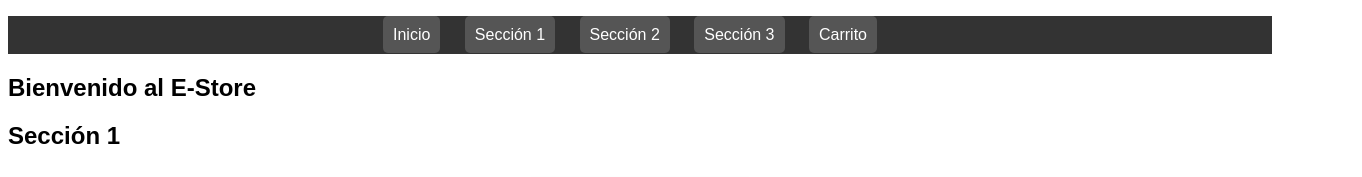
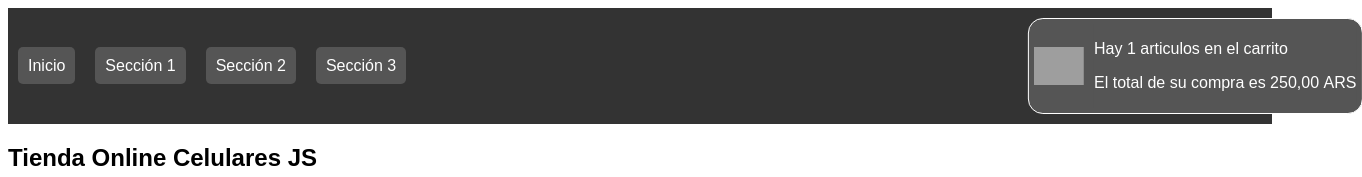
Before and after one commit to EmilioF15/JavascriptFlexCoder, a plain HTML site: page index.html in a window 1280 px wide. Shown: the top 177 px of the page, 1362 px wide, since content can reach past the window. Drawn offline with Linux system fonts and the light colour scheme; no server answers; grey boxes are pictures that could not be loaded.

Commit message:
posicionamiento del carrito y css

```diff
--- a/assets/CSS/style.css
+++ b/assets/CSS/style.css
@@ -1,18 +1,27 @@
-
 body {
     font-family: Arial, sans-serif;
 }
 
+nav {
+    display: flex;
+    justify-content: space-between; /* Asegura que los elementos se distribuyan */
+    align-items: center; /* Alinea verticalmente los elementos */
+    background-color: #333; /* Color de fondo para la barra de navegación */
+    padding: 10px; /* Espacio interior en toda la barra */
+}
+
 nav ul {
+    display: flex;
+    flex-direction: row;
     list-style-type: none;
-    background-color: #333;
-    padding: 10px;
+    padding: 0; /* Asegura que no hay espacio extra dentro de la lista */
+    margin: 0; /* Asegura que no hay margen extra alrededor de la lista */
+    align-items: center; /* Centra los elementos de la lista verticalmente */
     text-align: center;
 }
 
 nav ul li {
-    display: inline;
-    margin-right: 20px;
+    margin-right: 20px; /* Espacio entre los elementos del menú */
 }
 
 nav ul li a {
@@ -21,6 +30,32 @@ nav ul li a {
     padding: 10px;
     background-color: #555;
     border-radius: 5px;
+}
+
+.cart-container {
+    display: flex;
+    align-items: center;
+    justify-self: end;
+    gap: 10px;
+}
+
+#carrito-li{
+    padding: 5px;
+    border: solid 1px white;
+    border-radius: 15px;
+    background-color: #555;
+    overflow: hidden;
+    position: relative;
+    transform: translateX(180%);
+}
+
+.cart-img {
+    width: 50px;
+}
+.cart-info{
+    text-align: start;
+    color: white;
+    background-color: #555;
 }
 
 .card-container {
--- a/index.html
+++ b/index.html
@@ -1,11 +1,10 @@
-
 <!DOCTYPE html>
 <html lang="en">
   <head>
-    <meta charset="UTF-8">
-    <meta name="viewport" content="width=device-width, initial-scale=1.0">
+    <meta charset="UTF-8" />
+    <meta name="viewport" content="width=device-width, initial-scale=1.0" />
     <title>Entrega Final Javascript Flex CoderHouse</title>
-    <link rel="stylesheet" href="./assets/CSS/style.css">
+    <link rel="stylesheet" href="./assets/CSS/style.css" />
     <script src="./main.js" defer></script>
   </head>
   <body>
@@ -15,18 +14,30 @@
         <li><a href="#seccion1">Sección 1</a></li>
         <li><a href="#seccion2">Sección 2</a></li>
         <li><a href="#seccion3">Sección 3</a></li>
-            <li class="cart"><a href="#cart">Carrito</a></li>
+        <li id="carrito-li">
+          <div class="cart-container">
+            <img
+              class="cart-img"
+              src="https://cdn-icons-png.flaticon.com/512/3144/3144456.png"
+              alt="Carrito de Compras"
+            />
+            <div class="cart-info">
+              <p id="cantidadArticulos"></p>
+              <p id="totalCarrito"></p>
+            </div>
+          </div>
+        </li>
       </ul>
     </nav>
     <section id="inicio">
-        <h1>Bienvenido al E-Store</h1>
+      <h1>Tienda Online Celulares JS</h1>
     </section>
     <section id="seccion1">
       <h2>Sección 1</h2>
       <div class="card-container">
         <!-- Ejemplo de una card -->
         <div class="card">
-                <img src="placeholder.jpg" alt="Producto 1">
+          <img src="placeholder.jpg" alt="Producto 1" />
           <h3>Producto 1</h3>
           <p>Descripción del Producto 1</p>
           <p>Precio: $10</p>
--- a/main.js
+++ b/main.js
@@ -8,7 +8,8 @@ class Carrito {
   agregarArtciculoCarrito(articulo) {
     this.articulos.push(articulo);
     Carrito.contadorArticulos++;
-    this.calcularTotalCarrito();
+    Carrito.TotalCarrito += articulo.precio;
+    this.actualizarCarritoDisplay();
     console.log(
       `Se ha agregado el articulo ${articulo.nombre} al carrito,
       el total es ahora ${Carrito.TotalCarrito} y tiene ${Carrito.contadorArticulos} Articulos Dentro`
@@ -17,7 +18,8 @@ class Carrito {
   eliminarArticuloCarrito(articulo) {
     this.articulos = this.articulos.filter((art) => art !== articulo);
     Carrito.contadorArticulos--;
-    this.calcularTotalCarrito();
+    Carrito.totalCarrito -= articulo.precio;
+    this.actualizarCarritoDisplay();
     console.log(
       `Se ha eliminado el articulo ${articulo.nombre} al carrito,
       el total es ahora ${Carrito.TotalCarrito} y tiene ${Carrito.contadorArticulos} Articulos Dentro`
@@ -28,7 +30,14 @@ class Carrito {
       (acc, el) => acc + el.precio,
       0
     );
-    console.log(`El total del carrito es ${Carrito.TotalCarrito}`);
+    console.log(`El total del carrito es : ${Carrito.TotalCarrito}`);
+  }
+  actualizarCarritoDisplay(){
+    const carritoTotal = document.querySelector("#totalCarrito");
+    const carritoCantidadArticulos = document.querySelector("#cantidadArticulos");
+
+    carritoTotal.innerText = `El total de su compra es ${Carrito.TotalCarrito.toLocaleString("es-ES", {style: "currency", currency: "ars"})}`;
+    carritoCantidadArticulos.innerText = `Hay ${Carrito.contadorArticulos} articulos en el carrito`;
   }
 }
 
```
Lines whose indentation alone changed are shown as unchanged.
